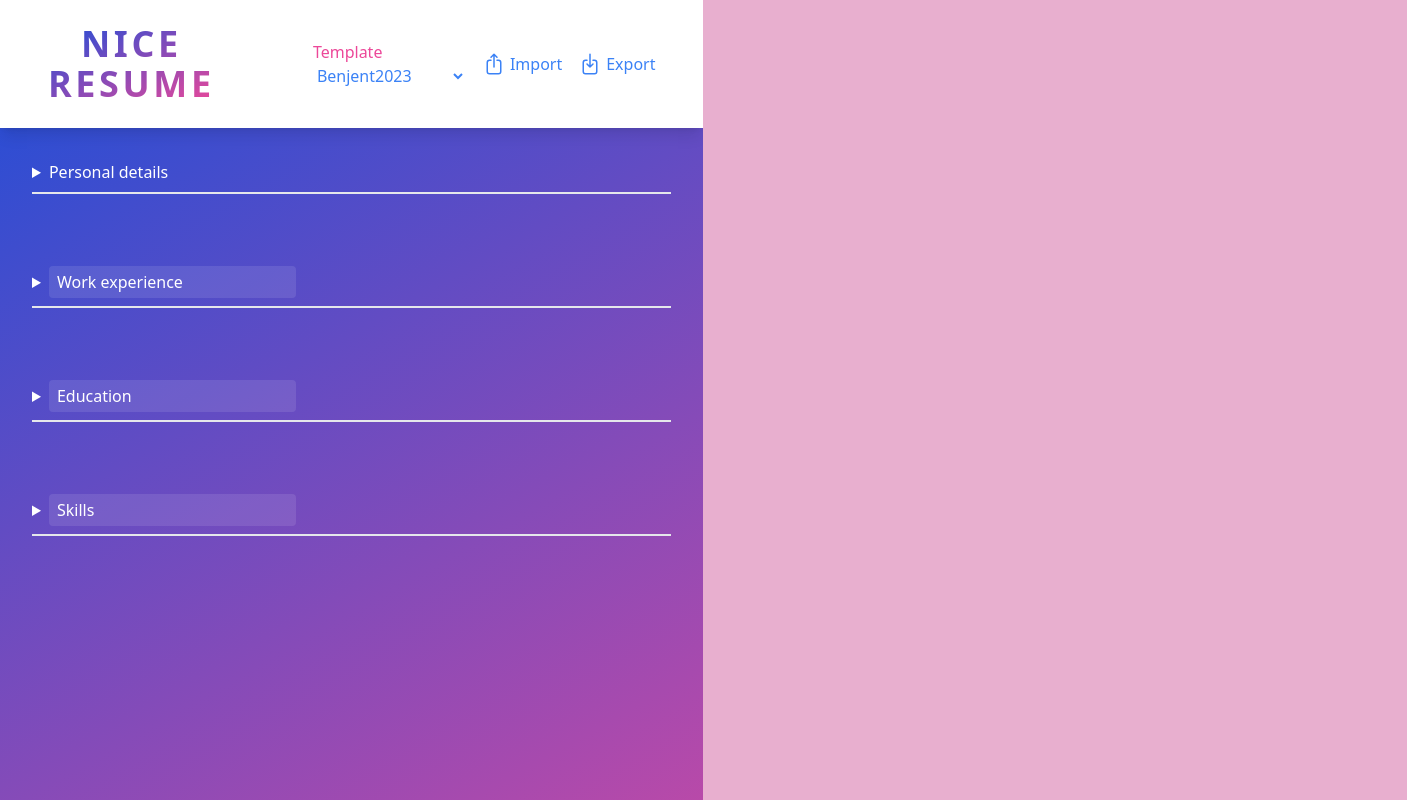
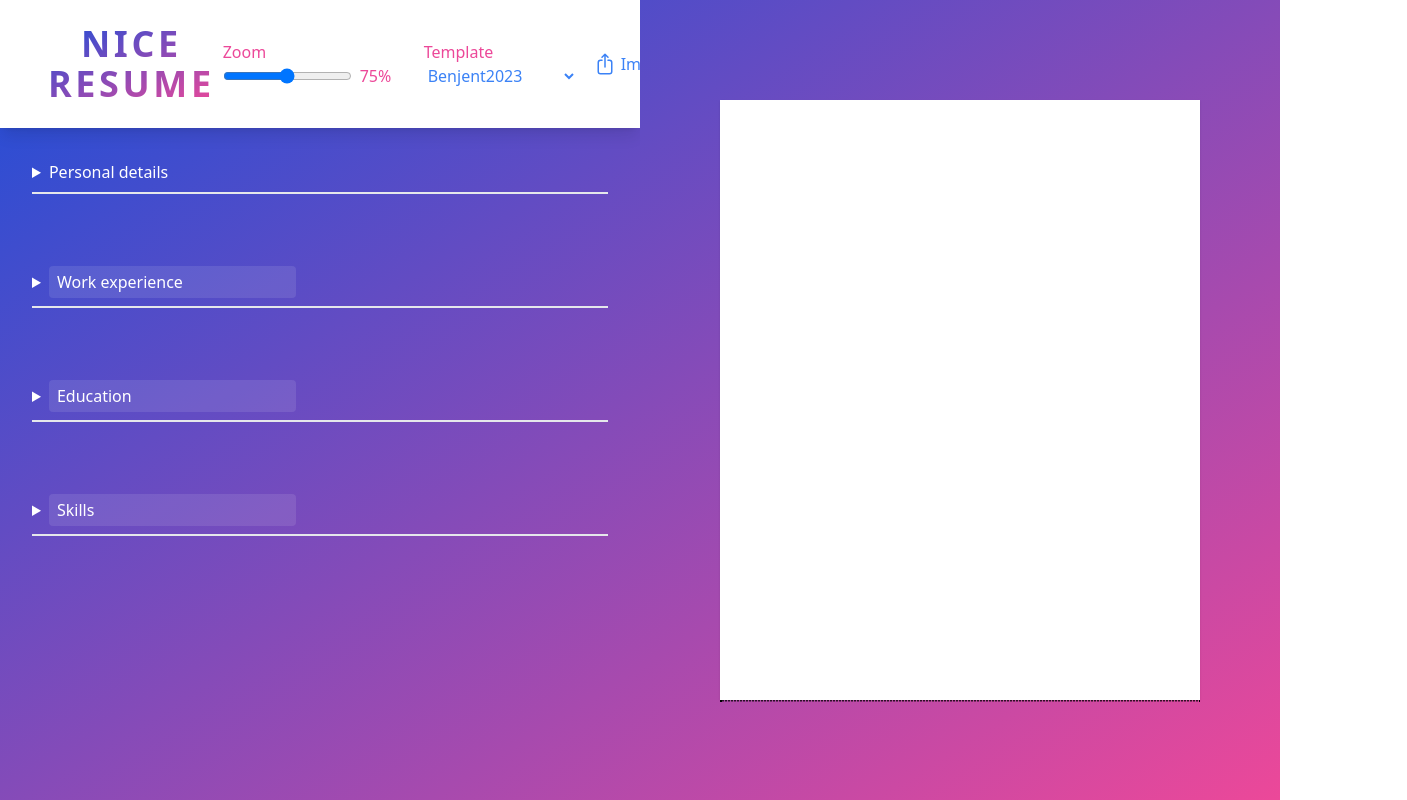
Before and after one commit to Benjent/nice-resume, a Vue app: page / in a window 1280 px wide. Shown: the whole page, 1407 px wide, since content can reach past the window. Built offline with nearby package versions, Linux system fonts and the light colour scheme; a web font is replaced by a local one.

Commit message:
feat): allow zoom on preview from 50 to 100

```diff
--- a/src/components/Editor.vue
+++ b/src/components/Editor.vue
@@ -7,6 +7,7 @@ import {
   PlusCircleIcon,
   XCircleIcon,
 } from "@heroicons/vue/24/outline";
+import { useEditorStore } from "../stores/editor";
 import { useResumeStore } from "../stores/resume";
 import { moveDown, moveUp, remove } from "../utils/array";
 import { type Education, type Skill, type WorkExperience } from "../types";
@@ -14,6 +15,8 @@ import { templates } from "../globals";
 import Category from "./Category.vue";
 import ListActions from "./ListActions.vue";
 import { download } from "../utils/file";
+
+const { zoomLevel } = storeToRefs(useEditorStore());
 
 const {
   address,
@@ -152,6 +155,19 @@ function addSkill() {
         Resume
       </h1>
       <div class="flex items-center gap-4">
+        <label for="editorZoomLevel">
+          Zoom
+          <div class="flex gap-2 items-center">
+            <input
+              id="editorZoomLevel"
+              type="range"
+              min="50"
+              max="100"
+              v-model="zoomLevel"
+            />
+            <output class="w-[3rem]">{{ zoomLevel }}%</output>
+          </div>
+        </label>
         <label for="editorTemplateSelector">
           Template
           <select
--- a/src/components/Preview.vue
+++ b/src/components/Preview.vue
@@ -2,11 +2,13 @@
 import { type Component, computed } from "vue";
 import { storeToRefs } from "pinia";
 import { Template } from "../types";
+import { useEditorStore } from "../stores/editor";
 import { useResumeStore } from "../stores/resume";
 import Benjent2023 from "./templates/Benjent2023.vue";
 import Benjent2023Light from "./templates/Benjent2023Light.vue";
 import Caillou2023Light from "./templates/Caillou2023Light.vue";
 
+const { zoomLevel } = storeToRefs(useEditorStore());
 const { template } = storeToRefs(useResumeStore());
 
 type TemplateMapper = {
@@ -24,7 +26,10 @@ const component: Component = computed(() => templateMapper[template.value]);
 
 <template>
   <aside class="overflow-y-auto">
-    <section class="w-[210mm] h-[297mm] bg-white shadow m-auto">
+    <section
+      class="max-w-[210mm] max-h-[297mm] h-full bg-white shadow m-auto after:content-[''] after:block after:left-0 after:right-0 after:border-b-2 after:border-black after:border-dotted"
+      :style="`transform: scale(${zoomLevel / 100})`"
+    >
       <component :is="component" />
     </section>
   </aside>
--- a/src/components/templates/Benjent2023.vue
+++ b/src/components/templates/Benjent2023.vue
@@ -23,7 +23,7 @@ const {
 </script>
 
 <template>
-  <div class="bg-tertiary h-full w-full">
+  <div class="h-full w-full">
     <template v-if="name">
       <header
         class="flex items-start gap-12 p-12 bg-white text-dark font-display"
--- /dev/null
+++ b/src/stores/editor.ts
@@ -0,0 +1,10 @@
+import { ref } from "vue";
+import { defineStore } from "pinia";
+
+export const useEditorStore = defineStore("editor", () => {
+  const zoomLevel = ref(75);
+
+  return {
+    zoomLevel,
+  };
+});
```
